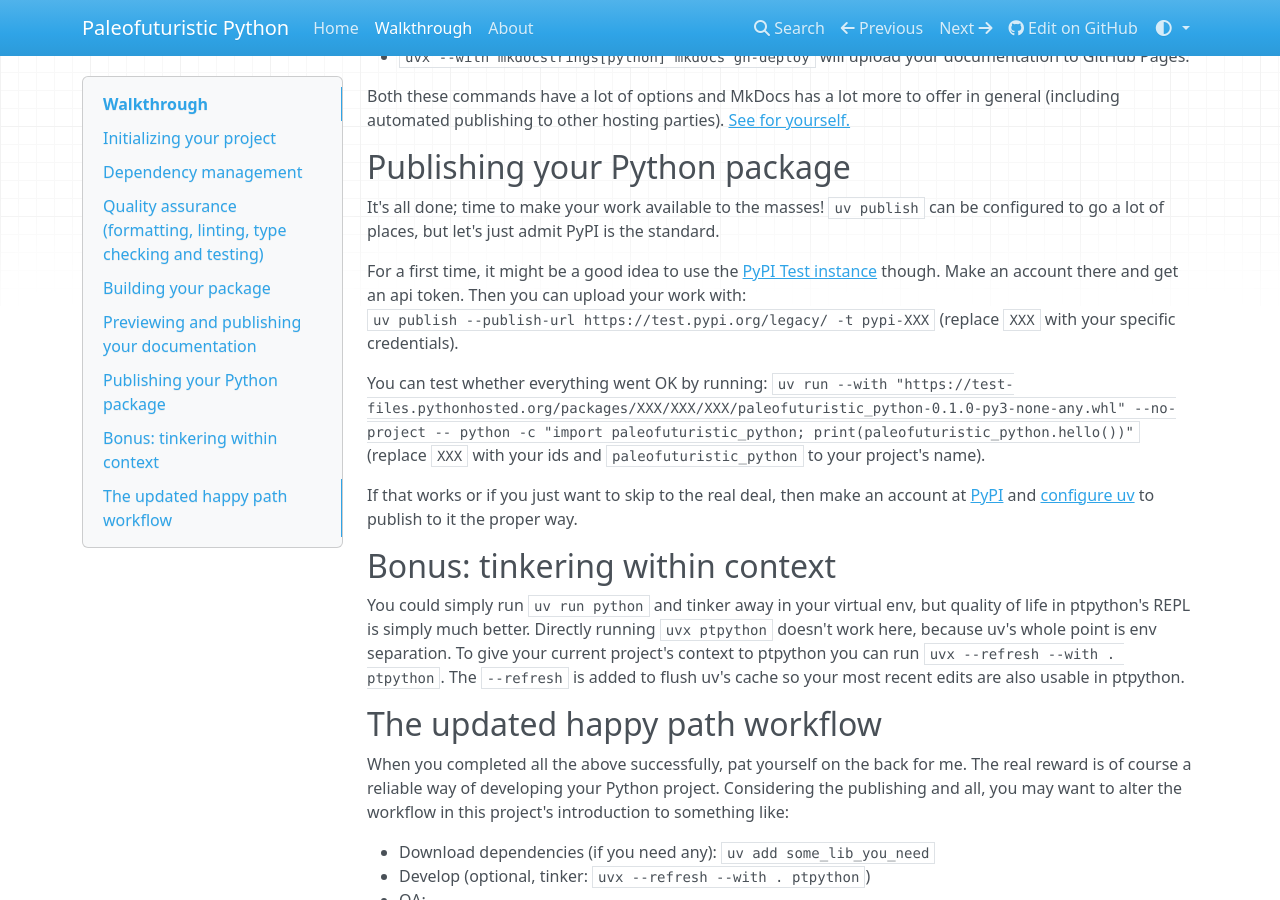
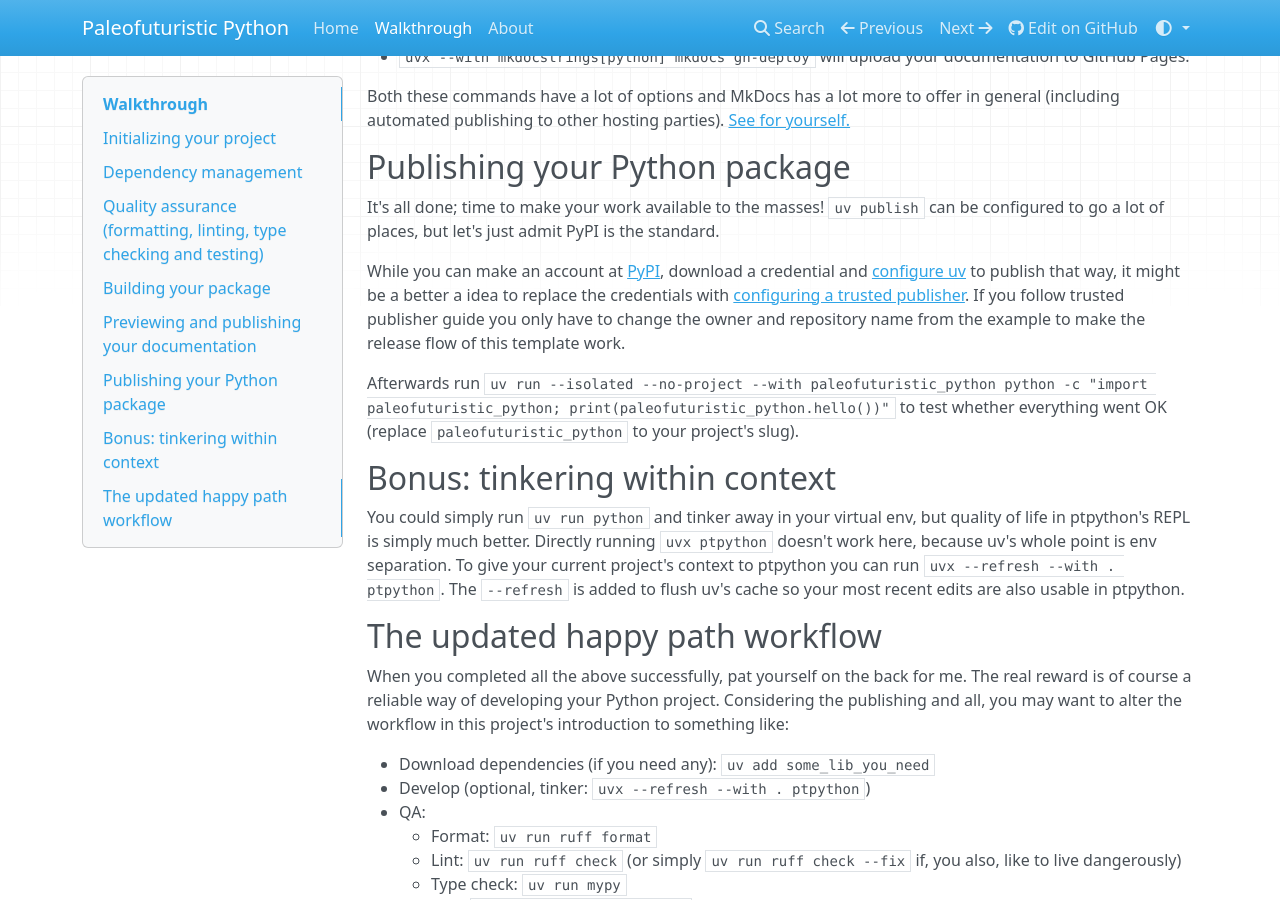
Before and after one commit to schubergphilis/paleofuturistic_python, an MkDocs documentation site: the page built from docs/walkthrough.md, in a window 1280 px wide and 900 px high, scrolled down 1818 px. Built offline with MkDocs 1.6.1, drawn with Linux system fonts in a browser that asks for light colours; nearby versions of some CDN libraries.

Commit message:
add release flow via github as trusted publisher

```diff
--- a/docs/walkthrough.md
+++ b/docs/walkthrough.md
@@ -85,19 +85,14 @@
 It's all done; time to make your work available to the masses!
 `uv publish` can be configured to go a lot of places, but let's just admit PyPI is the standard.
 
-For a first time, it might be a good idea to use the [PyPI Test instance](https://test.pypi.org/) though.
-Make an account there and get an api token.
-Then you can upload your work with:
-`uv publish --publish-url https://test.pypi.org/legacy/ -t pypi-XXX`
-(replace `XXX` with your specific credentials).
+While you can make an account at [PyPI](https://pypi.org/),
+download a credential
+and [configure uv](https://docs.astral.sh/uv/guides/publish/#publishing-your-package) to publish that way,
+it might be a better a idea to replace the credentials with [configuring a trusted publisher](https://docs.pypi.org/trusted-publishers/adding-a-publisher/).
+If you follow trusted publisher guide you only have to change the owner and repository name from the example to make the release flow of this template work.
 
-You can test whether everything went OK by running:
-`uv run --with "https://test-files.pythonhosted.org/packages/XXX/XXX/XXX/paleofuturistic_python-0.1.0-py3-none-any.whl" --no-project -- python -c "import paleofuturistic_python; print(paleofuturistic_python.hello())"`
-(replace `XXX` with your ids and `paleofuturistic_python` to your project's name).
-
-If that works or if you just want to skip to the real deal,
-then make an account at [PyPI](https://pypi.org/) and
-[configure uv](https://docs.astral.sh/uv/guides/publish/#publishing-your-package) to publish to it the proper way.
+Afterwards run `uv run --isolated --no-project --with paleofuturistic_python python -c "import paleofuturistic_python; print(paleofuturistic_python.hello())"` to test whether everything went OK
+(replace `paleofuturistic_python` to your project's slug).
 
 ## Bonus: tinkering within context
 
```
Also changed, not shown: 1 other file.
